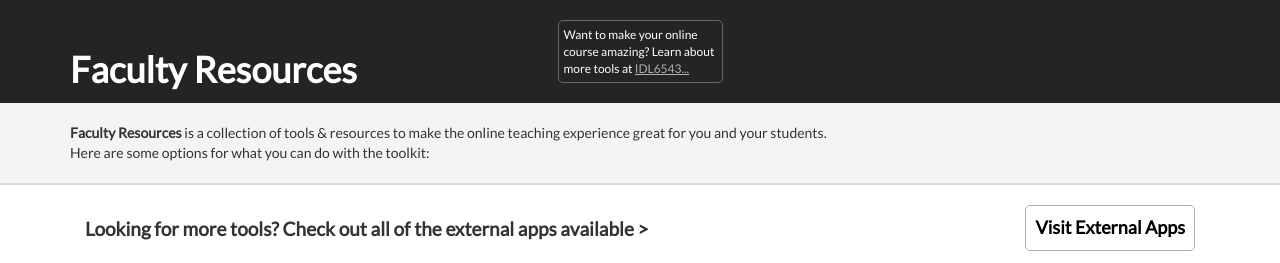
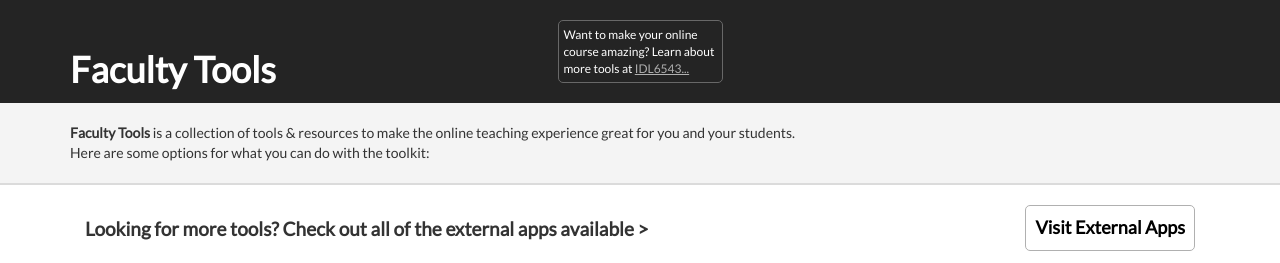
Before and after one commit to ucfopen/faculty-tools, a Flask app: template templates/base.html in a window 1280 px wide. Shown: the top 263 px of the page. Run offline with Flask 2, Linux system fonts and the light colour scheme; the template is opened without the code that fills it, so the values that code supplies are empty; parts of the project's set-up code (start-up, migrations or seed data) failed here and were passed over; some libraries are stand-ins or nearby versions.

Commit message:
Renamed to Faculty Tools

```diff
--- a/templates/base.html
+++ b/templates/base.html
@@ -16,7 +16,7 @@
 
 
 
-		<title>UCF Faculty Resources</title>
+		<title>UCF Faculty Tools</title>
 
 	  </head>
 
@@ -25,7 +25,7 @@
 			<div class="row">
 				<div class="col-md-5 col-sm-5">
 
-					<h1>Faculty Resources</h1>
+					<h1>Faculty Tools</h1>
 
 				</div>
 				<div class="col-md-2 col-sm-2 offset-md-5" id="intro-blurb">
@@ -39,7 +39,7 @@
 			<div class="row">
 				<div class="col-md-12" id="toolkit-intro">
 
-					<p><strong>Faculty Resources</strong> is a collection of tools &amp; resources to make the online teaching experience great for you and your students.</p>
+					<p><strong>Faculty Tools</strong> is a collection of tools &amp; resources to make the online teaching experience great for you and your students.</p>
 
 					<p>Here are some options for what you can do with the toolkit:</p>
 				</div>
--- a/templates/test.xml
+++ b/templates/test.xml
@@ -8,8 +8,8 @@
     http://www.imsglobal.org/xsd/imsbasiclti_v1p0 http://www.imsglobal.org/xsd/lti/ltiv1p0/imsbasiclti_v1p0.xsd
     http://www.imsglobal.org/xsd/imslticm_v1p0 http://www.imsglobal.org/xsd/lti/ltiv1p0/imslticm_v1p0.xsd
     http://www.imsglobal.org/xsd/imslticp_v1p0 http://www.imsglobal.org/xsd/lti/ltiv1p0/imslticp_v1p0.xsd">
-    <blti:title>Faculty Resources</blti:title>
-    <blti:description>Faculty Resources</blti:description>
+    <blti:title>Faculty Tools</blti:title>
+    <blti:description>Faculty Tools</blti:description>
     <blti:icon></blti:icon>
     <blti:launch_url>{{url}}auth</blti:launch_url>
     <blti:extensions platform="canvas.instructure.com">
@@ -17,7 +17,7 @@
       <lticm:property name="privacy_level">public</lticm:property>
       <lticm:options name="course_navigation">
         <lticm:property name="url">{{url}}auth</lticm:property>
-        <lticm:property name="text">Faculty Resources</lticm:property>
+        <lticm:property name="text">Faculty Tools</lticm:property>
         <lticm:property name="visibility">admins</lticm:property>
         <lticm:property name="default">enabled</lticm:property>
         <lticm:property name="enabled">true</lticm:property>
```
Also changed, not shown: README.md.
